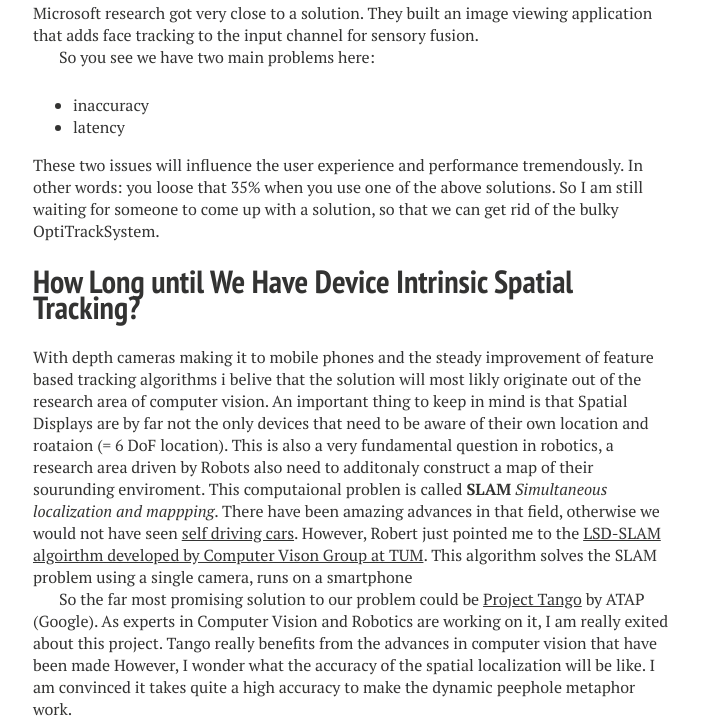
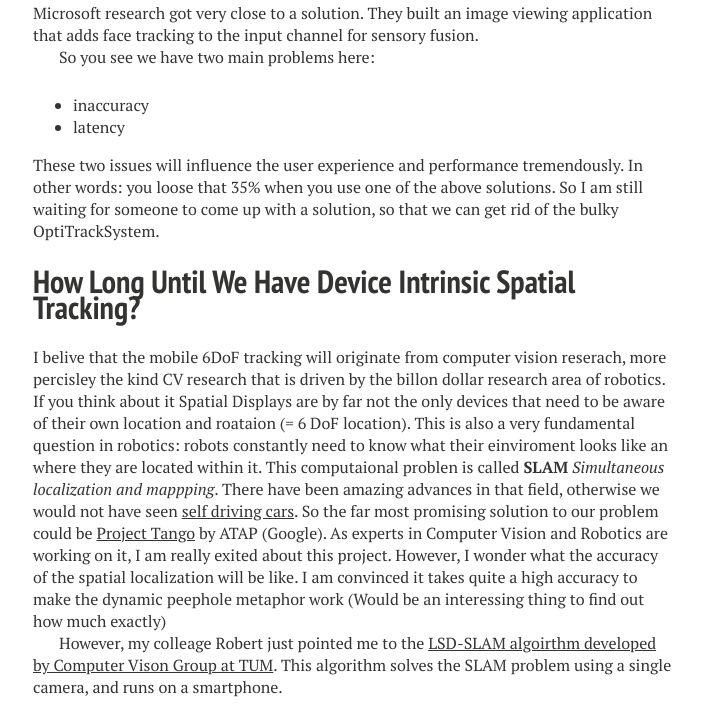
Before and after one commit to mschuessler/mschuessler.github.io, a Jekyll site: the page built from _posts/2014-11-27-SpatialTrackingForHandhelds.md, in a window 1280 px wide and 900 px high, scrolled down 2588 px, cut to the strip 0-720 px from the top of the window. Shown: the whole strip, without its empty margins (287-989 px from the left). Built offline with Jekyll 4.4.1, drawn with Linux system fonts in a browser that asks for light colours; nearby versions of some CDN libraries.

Commit message:
reprasing

```diff
--- a/_posts/2014-11-27-SpatialTrackingForHandhelds.md
+++ b/_posts/2014-11-27-SpatialTrackingForHandhelds.md
@@ -47,11 +47,13 @@ So you see we have two main problems here:
 
 These two issues will influence the user experience and performance tremendously. In other words: you loose that 35% when you use one of the above solutions. So I am still waiting for someone to come up with a solution, so that we can get rid of the bulky OptiTrackSystem.
 
-# How Long until We Have Device Intrinsic Spatial Tracking?
-With depth cameras making it to mobile phones and the steady improvement of feature based tracking algorithms i belive that the solution will most likly originate out of the research area of computer vision. An important thing to keep in mind is that Spatial Displays are by far not the only devices that need to be aware of their own location and roataion (= 6 DoF location). This is also a very fundamental question in robotics, a research area driven by Robots also need to additonaly construct a map of their sourunding enviroment. This computaional problen is called __SLAM__ _Simultaneous localization and mappping_. There have been amazing advances in that field, otherwise we would not have seen [self driving cars](http://en.wikipedia.org/wiki/Autonomous_car#2010s). However, Robert just pointed me to the [LSD-SLAM algoirthm developed by Computer Vison Group at TUM](http://vision.in.tum.de/research/lsdslam?redirect=1). This algorithm solves the SLAM problem using a single camera, runs on a smartphone
+# How Long Until We Have Device Intrinsic Spatial Tracking?
+I belive that the mobile 6DoF tracking will originate from computer vision reserach, more percisley the kind CV research that is driven by the billon dollar research area of robotics. If you think about it Spatial Displays are by far not the only devices that need to be aware of their own location and roataion (= 6 DoF location). This is also a very fundamental question in robotics: robots constantly need to know what their einviroment looks like an where they are located within it.  This computaional problen is called __SLAM__ _Simultaneous localization and mappping_. There have been amazing advances in that field, otherwise we would not have seen [self driving cars](http://en.wikipedia.org/wiki/Autonomous_car#2010s). So the far most promising solution to our problem could be [Project Tango](https://www.google.com/atap/projecttango/#project) by ATAP (Google). As experts in Computer Vision and Robotics are working on it, I am really exited about this project. However, I wonder what the accuracy of the spatial localization will be like. I am convinced it takes quite a high accuracy to make the dynamic peephole metaphor work (Would be an interessing thing to find out how much exactly)
+
+However, my colleage Robert just pointed me to the [LSD-SLAM algoirthm developed by Computer Vison Group at TUM](http://vision.in.tum.de/research/lsdslam?redirect=1). This algorithm solves the SLAM problem using a single camera, and runs on a smartphone.
 
 
-So the far most promising solution to our problem could be [Project Tango](https://www.google.com/atap/projecttango/#project) by ATAP (Google). As experts in Computer Vision and Robotics are working on it, I am really exited about this project. Tango really benefits from the advances in computer vision that have been made However, I wonder what the accuracy of the spatial localization will be like. I am convinced it takes quite a high accuracy to make the dynamic peephole metaphor work.
+
 
 <iframe width="560" height="315" src="//www.youtube.com/embed/44vppay5UDc?rel=0" frameborder="0" allowfullscreen></iframe>
 
```
